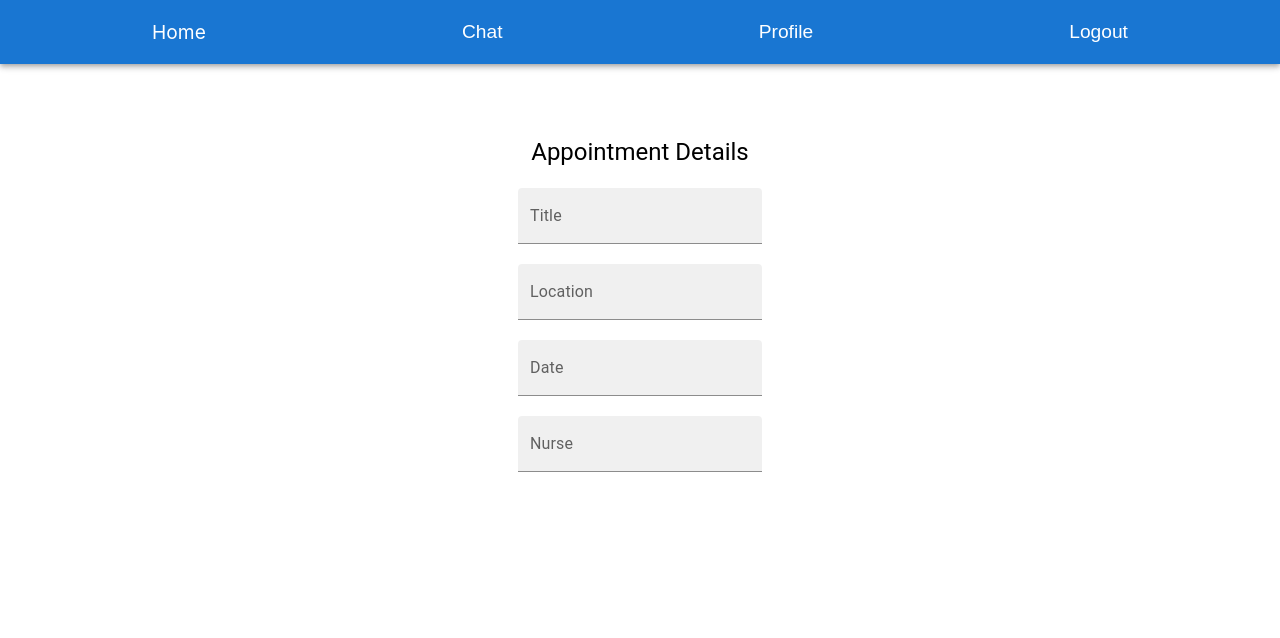
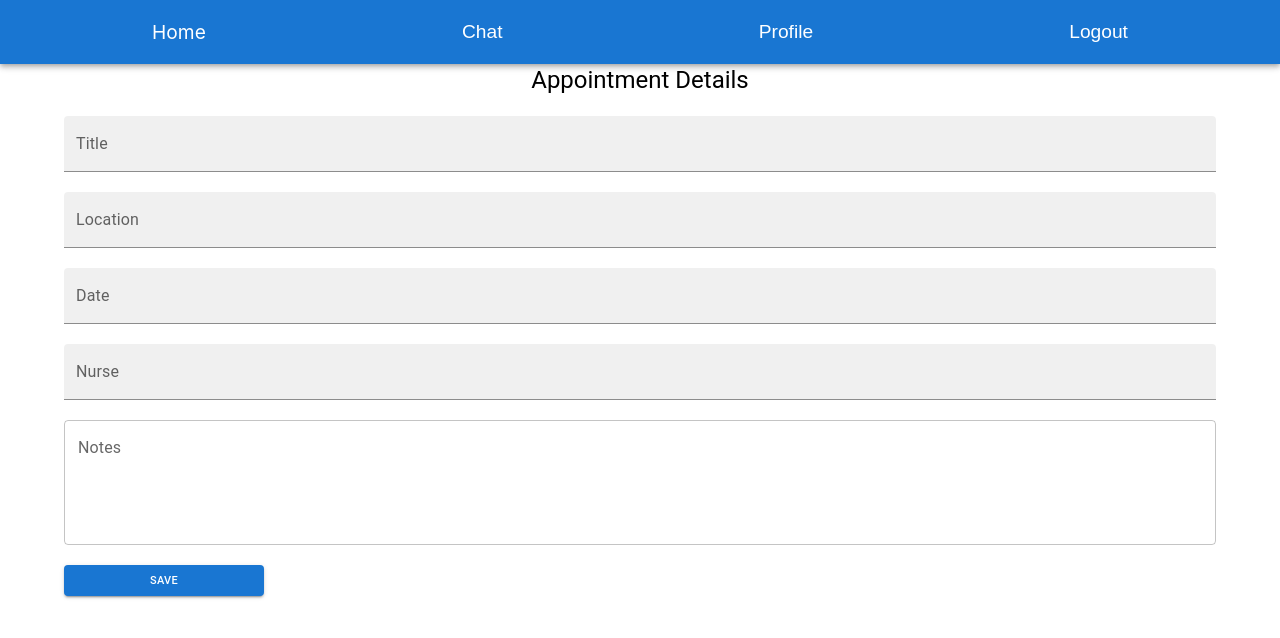
Before and after one commit to zigfrida/easy-schedule, a React (Create React App) app: page /appointment/1 in a window 1280 px wide. Shown: the top 638 px of the page. Built offline with nearby package versions, Linux system fonts and the light colour scheme; no server answers; the database is empty; sample sign-in values are in the browser's storage.

Commit message:
Notes functionality to AppointmentDetails page

```diff
--- a/src/components/AppointmentForm.tsx
+++ b/src/components/AppointmentForm.tsx
@@ -51,6 +51,7 @@ function AppointmentForm({ handleClose }: Props) {
             // $FIXME: In theory, a user wouldn't even get to the appointment form
             // if user is null
             senior: user?.uid as string,
+            notes: '',
         });
         handleClose();
     };
--- a/src/components/Appointmentdetails.tsx
+++ b/src/components/Appointmentdetails.tsx
@@ -1,22 +1,53 @@
 import React, { useEffect, useState } from 'react';
 import { useParams } from 'react-router-dom';
-import Box from '@mui/material/Box';
+import Box, { BoxProps } from '@mui/material/Box';
 import Container from '@mui/material/Container';
 import TextField from '@mui/material/TextField';
 import Typography from '@mui/material/Typography';
-
+import Snackbar from '@mui/material/Snackbar';
+import Button from '@mui/material/Button';
+import IconButton from '@mui/material/IconButton';
+import CloseIcon from '@mui/icons-material/Close';
 import { appointmentDao, userDao } from '../api/collections';
 import useAuthData from '../hooks/useAuthData';
 import Menubar from './Menubar';
+import { Appointment } from '../types';
 
 function Appointmentdetails() {
+    const [appointment, setAppointment] = useState<Appointment>();
     const [title, setTitle] = useState('');
     const [location, setLocation] = useState('');
     const [date, setDate] = useState('');
     const [name, setName] = useState('');
+    const [notes, setNotes] = useState<string | ''>();
+    const [updateStatus, setUpdateStatus] = useState(false);
 
     const { id } = useParams();
     const { user } = useAuthData();
+
+    const handleSubmit: BoxProps['onSubmit'] = (event) => {
+        event.preventDefault();
+        if (appointment) {
+            appointmentDao.update(appointment.uid, {
+                ...appointment,
+                notes,
+            });
+            setUpdateStatus(true);
+        }
+    };
+
+    const handleClose = (event?: React.SyntheticEvent | Event, reason?: string) => {
+        if (reason === 'clickaway') {
+            return;
+        }
+        setUpdateStatus(false);
+    };
+
+    const action = (
+        <IconButton size='small' aria-label='close' color='inherit' onClick={handleClose}>
+            <CloseIcon fontSize='small' />
+        </IconButton>
+    );
 
     useEffect(() => {
         async function getData() {
@@ -24,17 +55,21 @@ function Appointmentdetails() {
                 return;
             }
 
-            const appointment = await appointmentDao.get(id);
+            const appointmentDetails = await appointmentDao.get(id);
 
-            if (!appointment) {
+            if (!appointmentDetails) {
                 return;
             }
 
-            setTitle(appointment?.title);
-            setLocation(appointment?.location);
-            setDate(appointment?.date);
+            setTitle(appointmentDetails?.title);
+            setLocation(appointmentDetails?.location);
+            setDate(appointmentDetails?.date);
+            setNotes(appointmentDetails?.notes);
 
-            const userId = user?.userType === 'nurse' ? appointment.senior : appointment.nurse;
+            const userId =
+                user?.userType === 'nurse' ? appointmentDetails.senior : appointmentDetails.nurse;
+
+            setAppointment(appointmentDetails);
 
             const userData = await userDao.get(userId);
             const userName = userData?.firstName.concat(' ', userData?.lastName);
@@ -53,7 +88,6 @@ function Appointmentdetails() {
             <Menubar />
             <Container
                 style={{
-                    display: 'flex',
                     justifyContent: 'center',
                     alignItems: 'center',
                     height: '60vh',
@@ -62,6 +96,7 @@ function Appointmentdetails() {
                 <Box
                     component='form'
                     className='login'
+                    onSubmit={handleSubmit}
                     style={{
                         display: 'flex',
                         flexDirection: 'column',
@@ -110,8 +145,37 @@ function Appointmentdetails() {
                             readOnly: true,
                         }}
                     />
+                    <TextField
+                        value={notes}
+                        onChange={(e) => setNotes(e.target.value)}
+                        multiline
+                        rows={4}
+                        id='notes'
+                        label='Notes'
+                    />
+                    <Button
+                        type='submit'
+                        variant='contained'
+                        size='medium'
+                        style={{
+                            maxHeight: '40px',
+                            float: 'right',
+                            fontSize: '11px',
+                            width: '200px',
+                        }}
+                    >
+                        Save
+                    </Button>
                 </Box>
             </Container>
+            <Snackbar
+                open={updateStatus}
+                autoHideDuration={3000}
+                onClose={handleClose}
+                message='Note Saved!'
+                style={{ color: '#509B56' }}
+                action={action}
+            />
         </>
     );
 }
--- a/src/types/appointment.ts
+++ b/src/types/appointment.ts
@@ -5,4 +5,5 @@ export type Appointment = {
     nurse: string;
     senior: string;
     title: string;
+    notes?: string;
 };
```
